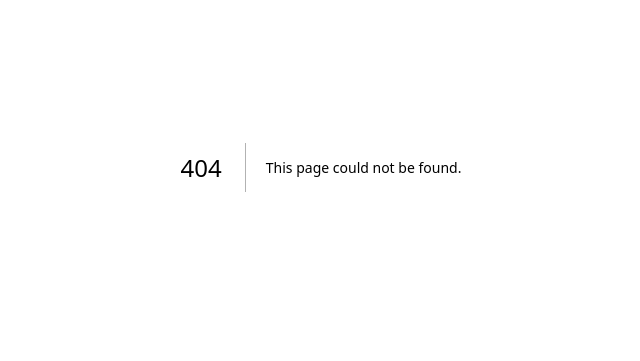
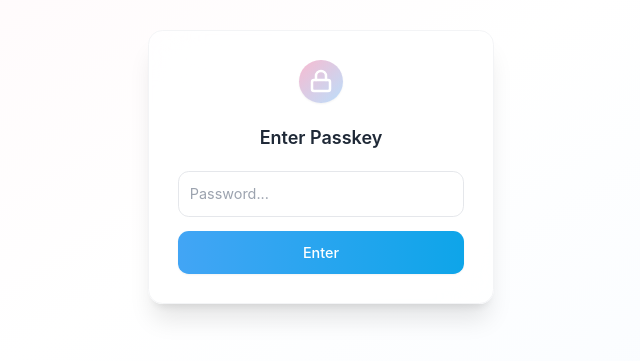
Before and after one commit to reonjy/chat-app, a Next.js app: page /login in a window 1280 px wide. Before the commit this address had no page. Shown: the part 233-594 px from the top of the page, without its empty margins (319-959 px from the left). Built offline with nearby package versions, Linux system fonts and the light colour scheme.

Commit message:
Feat: Env vars support, password protection middleware, rich-text markdown fixes

```diff
--- /dev/null
+++ b/app/api/auth/route.ts
@@ -0,0 +1,28 @@
+import { NextResponse } from "next/server";
+import { cookies } from "next/headers";
+
+export async function POST(req: Request) {
+  try {
+    const { password } = await req.json();
+    const envPassword = process.env.PASSWORD;
+
+    if (!envPassword) {
+      return NextResponse.json({ success: true });
+    }
+
+    if (password === envPassword) {
+      // Set cookie that expires in 30 days
+      cookies().set("site-auth", envPassword, {
+        httpOnly: true,
+        secure: process.env.NODE_ENV === "production",
+        sameSite: "lax",
+        maxAge: 60 * 60 * 24 * 30
+      });
+      return NextResponse.json({ success: true });
+    }
+
+    return NextResponse.json({ error: "Unauthorized" }, { status: 401 });
+  } catch (err) {
+    return NextResponse.json({ error: "Bad request" }, { status: 400 });
+  }
+}
--- a/app/api/chat/route.ts
+++ b/app/api/chat/route.ts
@@ -1,4 +1,4 @@
-import { NextRequest } from "next/server";
+import { NextRequest, NextResponse } from "next/server";
 
 export const runtime = "edge";
 
@@ -6,32 +6,31 @@ export async function POST(req: NextRequest) {
   try {
     const { messages, baseUrl, apiKey, model } = await req.json();
 
-    if (!baseUrl || !apiKey) {
-      return new Response(
-        JSON.stringify({
-          error:
-            "Base URL and API Key are required. Open Settings (⚙) to configure.",
-        }),
-        { status: 400, headers: { "Content-Type": "application/json" } }
+    const finalBaseUrl = baseUrl || process.env.BASE_URL;
+    const finalApiKey = apiKey || process.env.API_KEY;
+    const finalModel = model || process.env.MODEL || "claude-opus-5-thinking";
+
+    if (!finalApiKey || !finalBaseUrl) {
+      return NextResponse.json(
+        { error: "API Key and Base URL are required." },
+        { status: 400 }
       );
     }
 
-    // Normalize the base URL and build the completions endpoint
-    const base = baseUrl.replace(/\/+$/, "");
-    const url = base.endsWith("/v1/chat/completions")
-      ? base
-      : base.endsWith("/v1")
-        ? `${base}/chat/completions`
-        : `${base}/v1/chat/completions`;
+    // Normalize base URL
+    let apiUrl = finalBaseUrl.trim();
+    if (!apiUrl.endsWith("/v1/chat/completions") && !apiUrl.endsWith("/chat/completions")) {
+      apiUrl = apiUrl.replace(/\/+$/, "") + "/v1/chat/completions";
+    }
 
-    const response = await fetch(url, {
+    const response = await fetch(apiUrl, {
       method: "POST",
       headers: {
         "Content-Type": "application/json",
-        Authorization: `Bearer ${apiKey}`,
+        Authorization: `Bearer ${finalApiKey}`,
       },
       body: JSON.stringify({
-        model,
+        model: finalModel.trim(),
         messages,
         stream: true,
       }),
--- a/app/globals.css
+++ b/app/globals.css
@@ -64,11 +64,20 @@ body {
 }
 .chat-markdown ul,
 .chat-markdown ol {
-  padding-left: 1.25em;
-  margin: 0.4em 0;
+  padding-left: 1.5em;
+  margin: 0.5em 0;
+}
+.chat-markdown ul {
+  list-style-type: disc;
+}
+.chat-markdown ol {
+  list-style-type: decimal;
 }
 .chat-markdown li {
-  margin: 0.15em 0;
+  margin: 0.25em 0;
+}
+.chat-markdown li > p {
+  display: inline;
 }
 .chat-markdown blockquote {
   border-left: 3px solid #d4d4d8;
--- /dev/null
+++ b/app/login/page.tsx
@@ -0,0 +1,91 @@
+"use client";
+
+import { useState } from "react";
+import { useRouter } from "next/navigation";
+
+export default function Login() {
+  const [pass, setPass] = useState("");
+  const [error, setError] = useState(false);
+  const [loading, setLoading] = useState(false);
+  const router = useRouter();
+
+  const handleLogin = async (e: React.FormEvent) => {
+    e.preventDefault();
+    setLoading(true);
+
+    try {
+      const res = await fetch("/api/auth", {
+        method: "POST",
+        headers: { "Content-Type": "application/json" },
+        body: JSON.stringify({ password: pass }),
+      });
+
+      if (res.ok) {
+        router.push("/");
+        router.refresh();
+      } else {
+        setError(true);
+        setLoading(false);
+      }
+    } catch {
+      setError(true);
+      setLoading(false);
+    }
+  };
+
+  return (
+    <div className="flex min-h-screen items-center justify-center bg-gradient-to-br from-rose-50/60 via-white to-sky-50/60 px-4">
+      <form
+        onSubmit={handleLogin}
+        className="p-8 bg-white/70 backdrop-blur-xl border border-gray-100 shadow-xl rounded-2xl max-w-sm w-full"
+      >
+        <div className="flex justify-center mb-6">
+          <div className="w-12 h-12 rounded-full bg-gradient-to-br from-rose-200 to-sky-200 flex items-center justify-center shadow-sm">
+            <svg
+              width="24"
+              height="24"
+              viewBox="0 0 24 24"
+              fill="none"
+              stroke="white"
+              strokeWidth="2.5"
+              strokeLinecap="round"
+              strokeLinejoin="round"
+            >
+              <rect x="3" y="11" width="18" height="11" rx="2" ry="2" />
+              <path d="M7 11V7a5 5 0 0 1 10 0v4" />
+            </svg>
+          </div>
+        </div>
+
+        <h2 className="text-xl font-semibold mb-6 text-center text-gray-800">
+          Enter Passkey
+        </h2>
+
+        <input
+          type="password"
+          value={pass}
+          onChange={(e) => {
+            setPass(e.target.value);
+            setError(false);
+          }}
+          className="w-full p-3 border border-gray-200 rounded-xl mb-4 bg-white/50 focus:outline-none focus:ring-2 focus:ring-sky-200 transition-all text-gray-800"
+          placeholder="Password..."
+          required
+        />
+
+        {error && (
+          <p className="text-rose-500 text-sm mb-4 text-center font-medium">
+            You are not authorized to access this site.
+          </p>
+        )}
+
+        <button
+          disabled={loading}
+          className="w-full bg-gradient-to-r from-sky-400 to-sky-500 text-white p-3 rounded-xl hover:from-sky-500 hover:to-sky-600 transition-all font-medium disabled:opacity-70 shadow-sm"
+        >
+          {loading ? "Verifying..." : "Enter"}
+        </button>
+      </form>
+    </div>
+  );
+}
--- a/components/ChatApp.tsx
+++ b/components/ChatApp.tsx
@@ -558,11 +558,6 @@ export default function ChatApp() {
     if (!text && attachments.length === 0) return;
     if (isLoading) return;
 
-    if (!settings.baseUrl || !settings.apiKey) {
-      setShowSettings(true);
-      return;
-    }
-
     const userMsg: Message = {
       id: uid(),
       role: "user",
--- a/components/SettingsModal.tsx
+++ b/components/SettingsModal.tsx
@@ -72,6 +72,9 @@ export default function SettingsModal({
 
         {/* Fields */}
         <div className="space-y-4">
+          <p className="text-xs text-sky-500 bg-sky-50 p-2 rounded-lg border border-sky-100">
+            If BASE_URL, API_KEY, and MODEL are set via server environment variables, you can leave these blank to use the server defaults.
+          </p>
           <div>
             <label className="block text-sm font-medium text-gray-600 mb-1.5">
               Base URL
```
Also changed, not shown: middleware.ts (added, +40 -0 lines).
